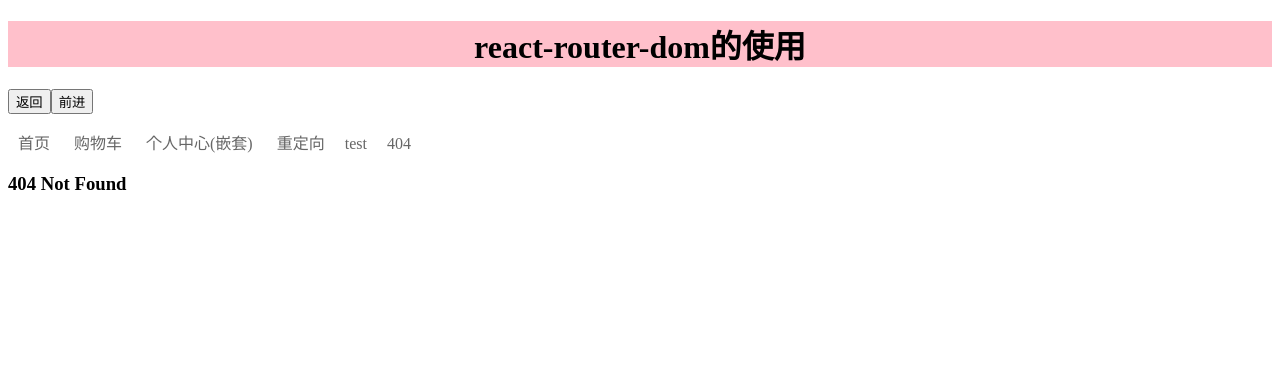
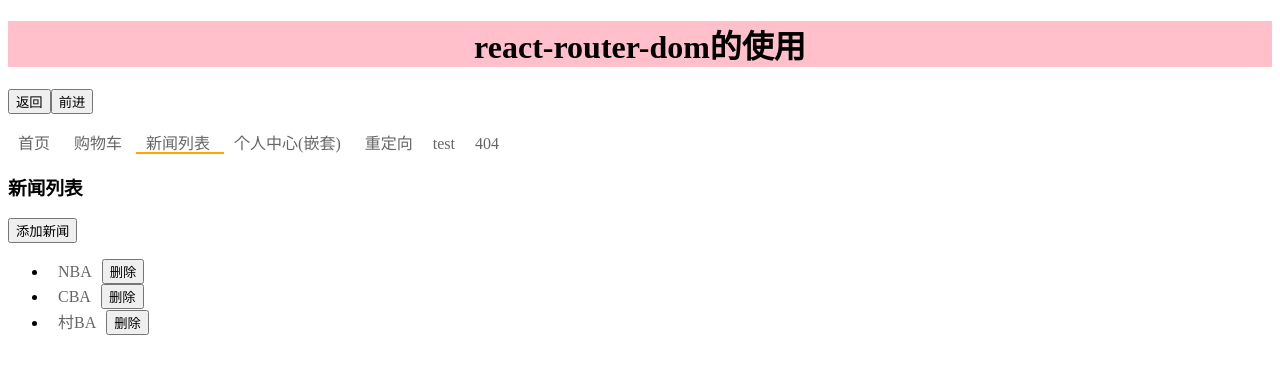
Before and after one commit to ww24kobe/react_example, a React (Create React App) app: page /list in a window 1280 px wide. Before the commit this address had no page. Shown: the top 374 px of the page. Built offline with nearby package versions, Linux system fonts and the light colour scheme.

Commit message:
feat: useParams-useSearchParams

```diff
--- a/package.json
+++ b/package.json
@@ -6,6 +6,7 @@
     "@testing-library/jest-dom": "^5.14.1",
     "@testing-library/react": "^13.0.0",
     "@testing-library/user-event": "^13.2.1",
+    "immer": "^10.0.2",
     "react": "^18.2.0",
     "react-dom": "^18.2.0",
     "react-redux": "^8.1.1",
--- a/src/App.js
+++ b/src/App.js
@@ -31,6 +31,7 @@ function App() {
         {/* NavLink相对于Link含有当前激活类名active，可设置样式 */}
         <NavLink to="/">首页 </NavLink>
         <NavLink to="/cart">购物车 </NavLink>
+        <NavLink to="/list">新闻列表 </NavLink>
         <NavLink to="/user">个人中心(嵌套) </NavLink>
         <Link to="/a">重定向</Link>
         <Link to="/test">test</Link>
--- /dev/null
+++ b/src/views/Detail.jsx
@@ -0,0 +1,14 @@
+import { useParams, useSearchParams } from "react-router-dom"
+
+export default function Detail(){
+   const {id,title,content} = useParams()
+   const [urlSearchParams] = useSearchParams()
+   console.log(urlSearchParams.get('name'));
+    return (
+       <>
+         <div>ID: {id}</div>
+         <div>标题: {title}</div>
+         <div>内容: {content}</div>
+       </>
+    )
+}
--- /dev/null
+++ b/src/views/List.jsx
@@ -0,0 +1,60 @@
+import { useState } from 'react'
+import {Link,Outlet} from "react-router-dom"
+import {produce} from 'immer'
+export default function List() {
+  const [news, setNews] = useState([
+    {
+      id: 1,
+      title: 'NBA',
+      content: 'NBA太精彩了',
+    },
+    {
+      id: 2,
+      title: 'CBA',
+      content: 'CBA太精彩了',
+    },
+    {
+      id: 3,
+      title: '村BA',
+      content: '村BA太精彩了',
+    },
+  ])
+
+  const addNews = () => {
+    setNews(
+      produce(draft => {
+        draft.push({id:Date.now(),title:Math.random(),content:Math.random()})
+      })
+    )
+    // setNews([...news,{id:Date.now(),title:Math.random(),content:Math.random()}])
+  }
+
+  const delHandler = (index) => {
+    setNews(
+      produce(draft => {
+        draft.splice(index,1)
+      })
+    )
+  }
+  return (
+    <>
+      <h3>新闻列表</h3>
+      <button onClick={addNews}>添加新闻</button>
+      <ul>
+        {news.map((item,index) => {
+          return (
+            <li key={item.id}>
+              <Link to={`detail/${item.id}/${item.title}/${item.content}?name=peiqi&age=3`}>
+              {item.title}
+              </Link>
+              <button onClick={()=>{ delHandler(index) }}>删除</button>
+            </li>
+          )
+        })}
+      </ul>
+      <div>
+        <Outlet />
+      </div>
+    </>
+  )
+}
--- a/src/views/Order.jsx
+++ b/src/views/Order.jsx
@@ -1,3 +1,3 @@
-export default function(){
+export default function Order(){
     return <h3>订单</h3>
 }
```
Also changed, not shown: src/router/index.js (+12 -0 lines), 1 other file (tests, documents, lock files or other folders).
